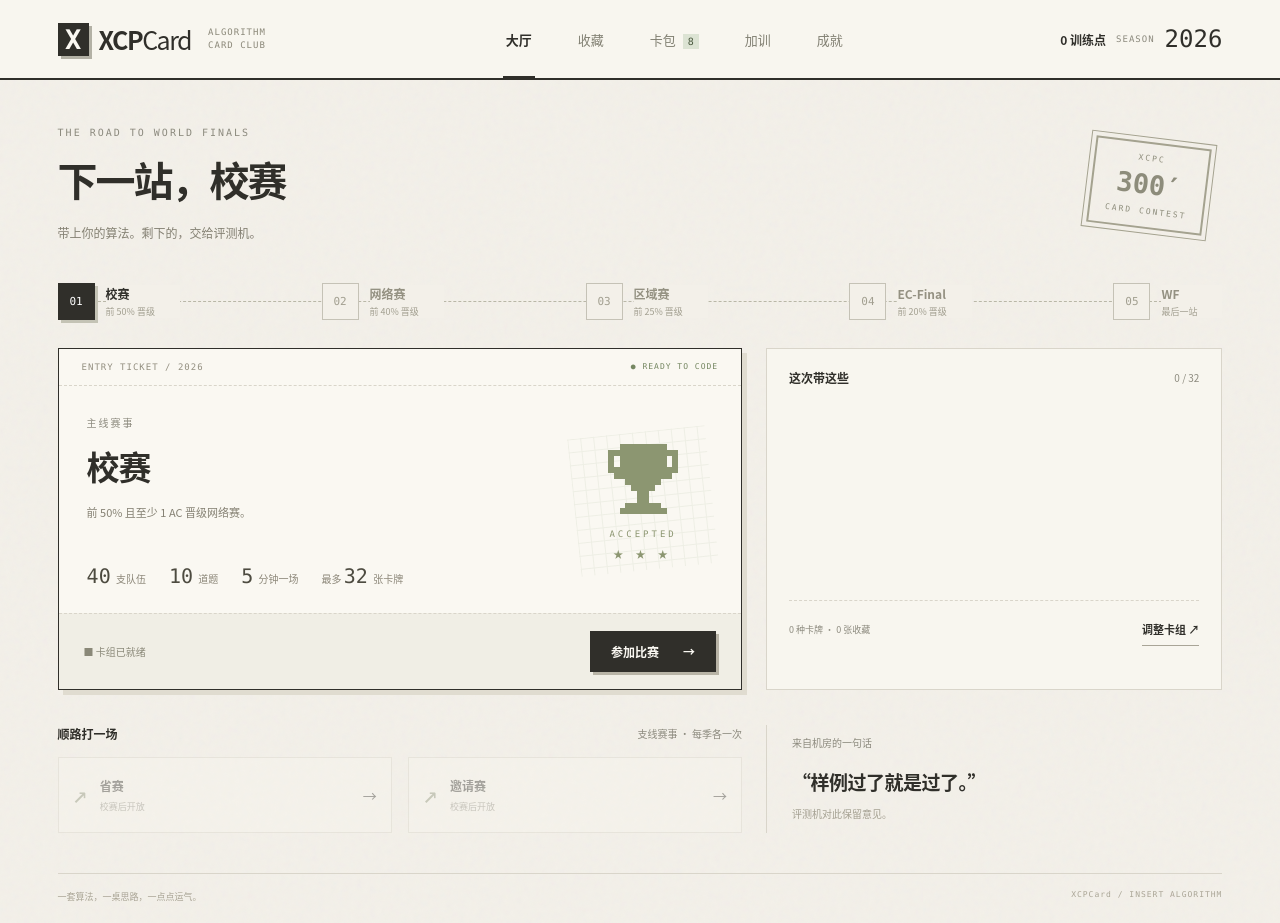
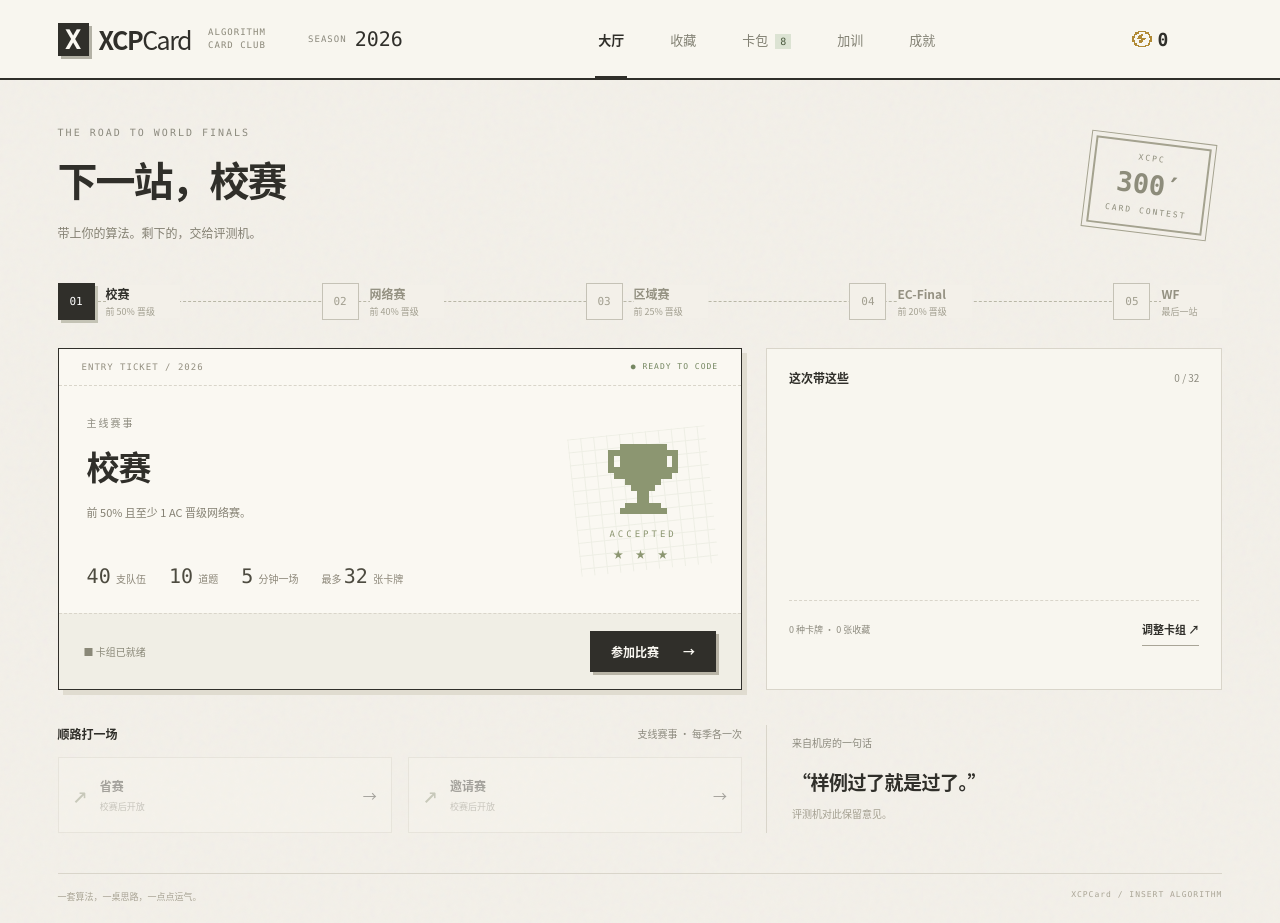
Before and after one commit to feli77/XCPCard, a React (Vite) app: page / in a window 1280 px wide. Built offline with nearby package versions, Linux system fonts and the light colour scheme.

Commit message:
ui: 添加训练点图标与余额变化动画并调整页头布局

```diff
--- a/src/ui/App.tsx
+++ b/src/ui/App.tsx
@@ -1,3 +1,4 @@
+import { TrainingBalance, TrainingPoints } from './TrainingPoints';
 import { purchaseOffer, recycleCard, restoreEconomy } from '../game/economy';
 import { Training } from './Training';
 import { useEffect, useRef, useState } from "react";
@@ -193,6 +194,7 @@ export function App() {
   return (
     <div className={`app ${screen === "match" ? "in-match" : ""}`}>
       <header className="app-header">
+        <div className="header-brand">
           <button
             className="brand"
             onClick={() => navigate("lobby")}
@@ -204,6 +206,8 @@ export function App() {
             </strong>
             <span className="brand-sub">ALGORITHM CARD CLUB</span>
           </button>
+          <div className="header-season"><span className="tiny-label">SEASON</span><b>{profile.season}</b></div>
+        </div>
         {screen !== "match" ? (
           <nav>
             {(
@@ -231,20 +235,14 @@ export function App() {
           <div className="match-title">
             <span className="live-dot" />
             {match && eventById[match.eventId].name}
-            <span>{profile.season} 赛季</span>
           </div>
         )}
         <div className="header-meta">
-          <span className="training-balance">{profile.trainingPoints} 训练点</span>
-          {screen === "match" ? (
+          <TrainingBalance amount={profile.trainingPoints} />
+          {screen === "match" && (
             <button className="text-button" onClick={() => navigate("lobby")}>
               保存并离场 ↗
             </button>
-          ) : (
-            <>
-              <span className="tiny-label">SEASON</span>
-              <b>{profile.season}</b>
-            </>
           )}
         </div>
       </header>
@@ -346,7 +344,7 @@ export function App() {
             <div className="reward-label">
               <PixelArt kind="trophy" />
               <span>
-                带回 <b>{result.packs} 包</b> 比赛奖励 · <b>+{result.trainingPoints ?? 0} 训练点</b>
+                带回 <b>{result.packs} 包</b> 比赛奖励 · <b><TrainingPoints amount={`+${result.trainingPoints ?? 0}`} /></b>
               </span>
             </div>
             <button
--- a/src/ui/Collection.tsx
+++ b/src/ui/Collection.tsx
@@ -1,3 +1,4 @@
+import { TrainingPoints } from './TrainingPoints';
 import { useEffect, useRef, useState } from 'react';
 import { RECYCLE_POINTS } from '../game/economy';
 import type { CSSProperties } from "react";
@@ -190,7 +191,7 @@ export function Collection({
           <section className={`recycle-zone panel ${draggedCard ? 'drop-target' : ''}`} data-card-drop="recycle" aria-label="知识回炉">
             <span className="recycle-icon" aria-hidden="true">♨</span>
             <h3>知识回炉</h3>
-            <p>{draggedCard ? `放入一张「${cardById[draggedCard.id].name}」，获得 ${RECYCLE_POINTS[cardById[draggedCard.id].rarity]} 训练点` : '把卡拖进来，知识炼成训练点。'}</p>
+            <p>{draggedCard ? <>放入一张「{cardById[draggedCard.id].name}」，获得 <TrainingPoints amount={RECYCLE_POINTS[cardById[draggedCard.id].rarity]} /></> : '把卡拖进来，知识炼成训练点。'}</p>
             <small>每次分解一张 · 紫及以上需要确认</small>
           </section>
         </div>
@@ -214,7 +215,7 @@ function RecycleDialog({ cardId, removesFromDeck, onClose, onConfirm }: {
     onCancel={event => { event.preventDefault(); onClose(); }}>
     <h2 id="recycle-title">让这份知识回炉？</h2>
     <p>{rarities[card.rarity].name} · {card.name} ×1</p>
-    <p>分解后获得 <b>{RECYCLE_POINTS[card.rarity]} 训练点</b>。</p>
+    <p>分解后获得 <b><TrainingPoints amount={RECYCLE_POINTS[card.rarity]} /></b>。</p>
     {removesFromDeck && <p>这张卡也会从参赛卡组中移出。</p>}
     <div className="recycle-actions">
       <button autoFocus onClick={onClose}>取消</button>
--- a/src/ui/PixelArt.tsx
+++ b/src/ui/PixelArt.tsx
@@ -1,4 +1,5 @@
 const patterns: Record<string, string[]> = {
+  'training-point': ['0000011111100000','0001110000111000','0011000110001100','0010001110000100','0110011100000110','0100111111100010','0100000111000010','0110001110000110','0010001100000100','0011000000001100','0001110000111000','0000011111100000'],
   bag: ['0000001111000000','0000011001100000','0000110000110000','0001111111111000','0001100000011000','0001101111011000','0001101001011000','0001101111011000','0001100000011000','0001100000011000','0001111111111000','0000000000000000'],
   search: ['0000000000000000','0000111110000000','0001100011000000','0011000001100000','0010000000100000','0010000000100000','0011000001100000','0001100011000000','0000111111100000','0000000001110000','0000000000111000','0000000000011100'],
   tree: ['0000000110000000','0000001111000000','0000000110000000','0000000110000000','0001111111111000','0001100000011000','0011110000111100','0001100000011000','0011111001111100','0110011001100110','0110011001100110','0000000000000000'],
--- a/src/ui/Training.tsx
+++ b/src/ui/Training.tsx
@@ -1,3 +1,4 @@
+import { TrainingPoints } from './TrainingPoints';
 import { rarities } from '../content/data';
 import { cardById } from '../game/engine';
 import type { Profile } from '../game/types';
@@ -7,7 +8,7 @@ import { PixelArt } from './PixelArt';
 export function Training({ profile, onPurchase }: { profile: Profile; onPurchase: (id: string) => void }) {
   return <main className="training-page">
     <div className="page-heading"><div><span className="eyebrow">ONE MORE PRACTICE</span>
-      <h1>加训 <small>{profile.trainingPoints} 训练点</small></h1>
+      <h1>加训 <small><TrainingPoints amount={profile.trainingPoints} /></small></h1>
       <p>题可以不补，强度必须补。每次完赛换一批，每项限兑一次。</p>
     </div></div>
     <h2>打包补课</h2>
@@ -34,6 +35,6 @@ export function Training({ profile, onPurchase }: { profile: Profile; onPurchase
 
 function Exchange({ purchased, affordable, price, onClick }: { purchased: boolean; affordable: boolean; price: number; onClick: () => void }) {
   return <button className="primary" disabled={purchased || !affordable} onClick={onClick}>
-    {purchased ? '已兑换' : `${price} 训练点 · ${affordable ? '兑换' : '点数不足'}`}
+    {purchased ? '已兑换' : <><TrainingPoints amount={price} /> · {affordable ? '兑换' : '点数不足'}</>}
   </button>;
 }
--- /dev/null
+++ b/src/ui/TrainingPoints.tsx
@@ -0,0 +1,32 @@
+import { useEffect, useRef, useState } from 'react';
+import { PixelArt } from './PixelArt';
+
+export function TrainingPoints({ amount }: { amount: number | string }) {
+  return <span className="training-points" title="训练点" aria-label={`${amount} 训练点`}>
+    <PixelArt kind="training-point" />
+    <span>{amount}</span>
+  </span>;
+}
+
+export function TrainingBalance({ amount }: { amount: number }) {
+  const previous = useRef(amount);
+  const [change, setChange] = useState<{ amount: number; id: number } | null>(null);
+  const sequence = useRef(0);
+  useEffect(() => {
+    if (amount !== previous.current) setChange({ amount: amount - previous.current, id: ++sequence.current });
+    previous.current = amount;
+  }, [amount]);
+  useEffect(() => {
+    if (!change) return;
+    const timer = window.setTimeout(() => setChange(null), 1300);
+    return () => window.clearTimeout(timer);
+  }, [change]);
+  return <span className="training-balance">
+    <span key={change?.id ?? 'balance'} className={change ? 'training-balance-pop' : undefined}>
+      <TrainingPoints amount={amount} />
+    </span>
+    {change && <span key={`change-${change.id}`} className={`training-change ${change.amount > 0 ? 'positive' : 'negative'}`} role="status" aria-label={`${change.amount > 0 ? '+' : ''}${change.amount} 训练点`}>
+      {change.amount > 0 ? '+' : ''}{change.amount}
+    </span>}
+  </span>;
+}
--- a/src/ui/training.css
+++ b/src/ui/training.css
@@ -10,7 +10,7 @@
 .training-item .game-card { flex-shrink: 0; }
 .training-pack-art { padding: 16px; }
 .training-pack-art svg { width: 64px; height: 64px; }
-.training-balance { white-space: nowrap; font-size: 12px; font-weight: 700; }
+.training-balance { white-space: nowrap; font-size: 18px; font-weight: 700; line-height: 1; margin-right: 54px; }
 .collection-sidebar { min-width: 0; display: flex; flex-direction: column; gap: 16px; position: sticky; top: 28px; }
 .recycle-zone { padding: 22px; text-align: center; border: 2px dashed var(--muted); }
 .recycle-zone.drop-target { border-color: var(--green); background: #bd8a5012; }
@@ -24,7 +24,6 @@
   .training-cards { grid-template-columns: repeat(2, minmax(0, 1fr)); }
   .training-packs { grid-template-columns: 1fr; }
   .training-item { padding: 16px 8px; }
-  .training-balance { font-size: 10px; }
 }
 
 .collection-sidebar .deck-editor { position: static; max-height: calc(100vh - 370px); }
@@ -32,3 +31,31 @@
 .recycle-dialog p { margin-top: 12px; }
 
 .training-note { margin-top: 20px; }
+
+.training-points { display: inline-block; position: relative; padding-left: 27px; white-space: nowrap; vertical-align: baseline; font-variant-numeric: tabular-nums; }
+.training-points > span { font-family: var(--mono); }
+.training-points .pixel-art { position: absolute; left: 0; top: 50%; transform: translateY(-50%); width: 22px; height: 18px; color: #b18a35; filter: drop-shadow(0 1px 0 #fff5); }
+.training-balance { position: relative; display: inline-flex; }
+.training-balance > span { display: inline-flex; }
+.training-balance-pop { animation: training-point-pop 420ms cubic-bezier(.2,.8,.3,1); }
+.training-change { position: absolute; top: 50%; left: calc(100% + 8px); margin-top: -7px; font-size: 14px; pointer-events: none; animation: training-point-change 1300ms ease-out both; }
+.training-change.positive { color: #498258; }
+.training-change.negative { color: #b8554f; }
+.training-item .primary .training-points .pixel-art { color: #ebd18b; }
+.result-modal .reward-label .training-points { animation: training-point-pop 500ms ease-out; }
+@keyframes training-point-pop {
+  0%, 100% { transform: scale(1); }
+  40% { transform: translateY(-2px) scale(1.16); color: #b18a35; }
+}
+@keyframes training-point-change {
+  0% { opacity: 0; transform: translateY(8px) scale(.85); }
+  15%, 60% { opacity: 1; transform: translateY(0) scale(1); }
+  100% { opacity: 0; transform: translateY(-18px); }
+}
+@media (prefers-reduced-motion: reduce) {
+  .training-balance-pop, .training-change, .result-modal .reward-label .training-points { animation: none; }
+}
+
+.header-brand { display: flex; align-items: center; gap: 20px; }
+.header-season { display: flex; align-items: center; gap: 8px; white-space: nowrap; }
+.header-season b { font: 20px var(--mono); }
```
Also changed, not shown: 1 other file (tests, documents, lock files or other folders). Lines whose indentation alone changed are shown as unchanged.
